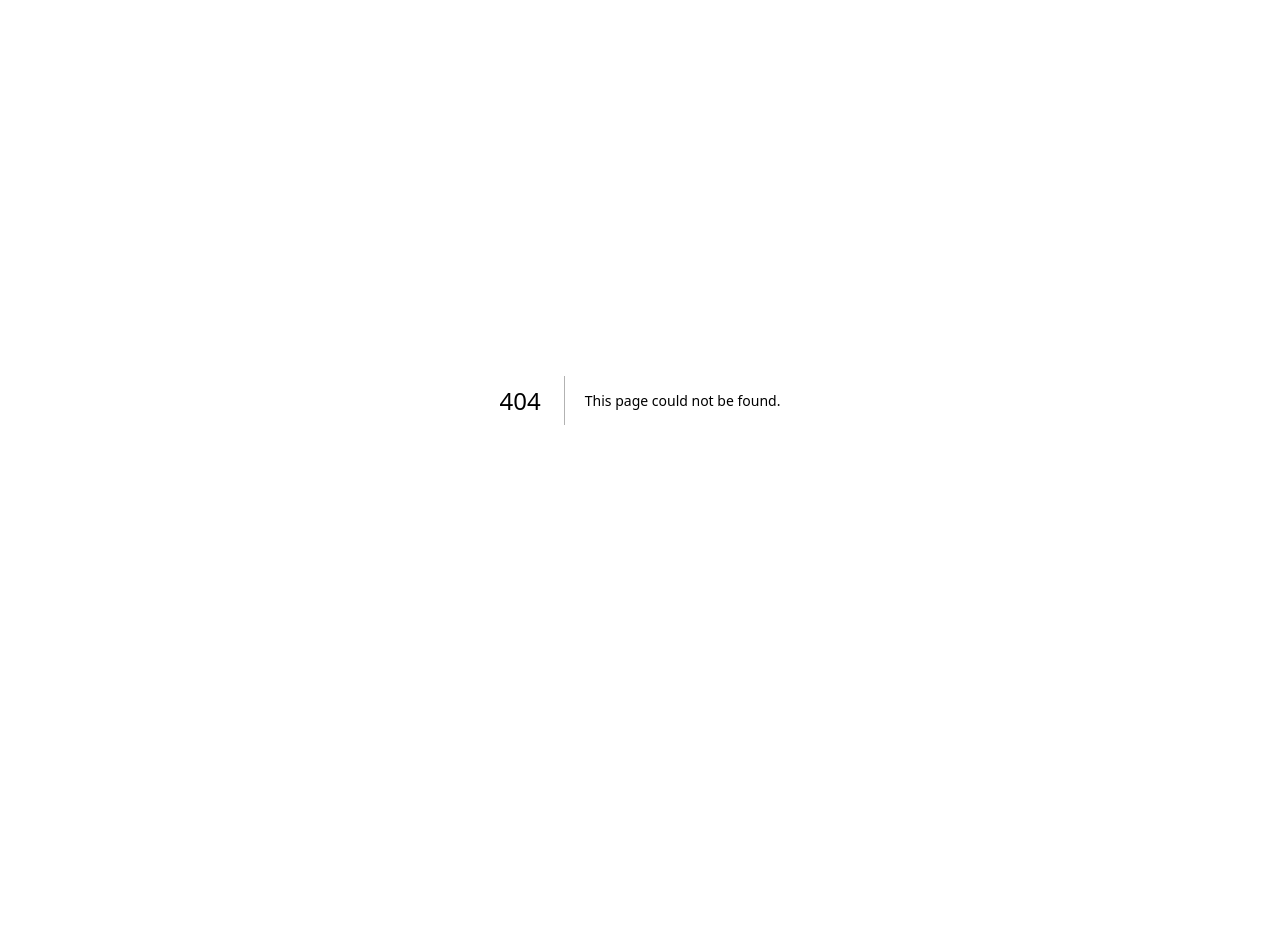
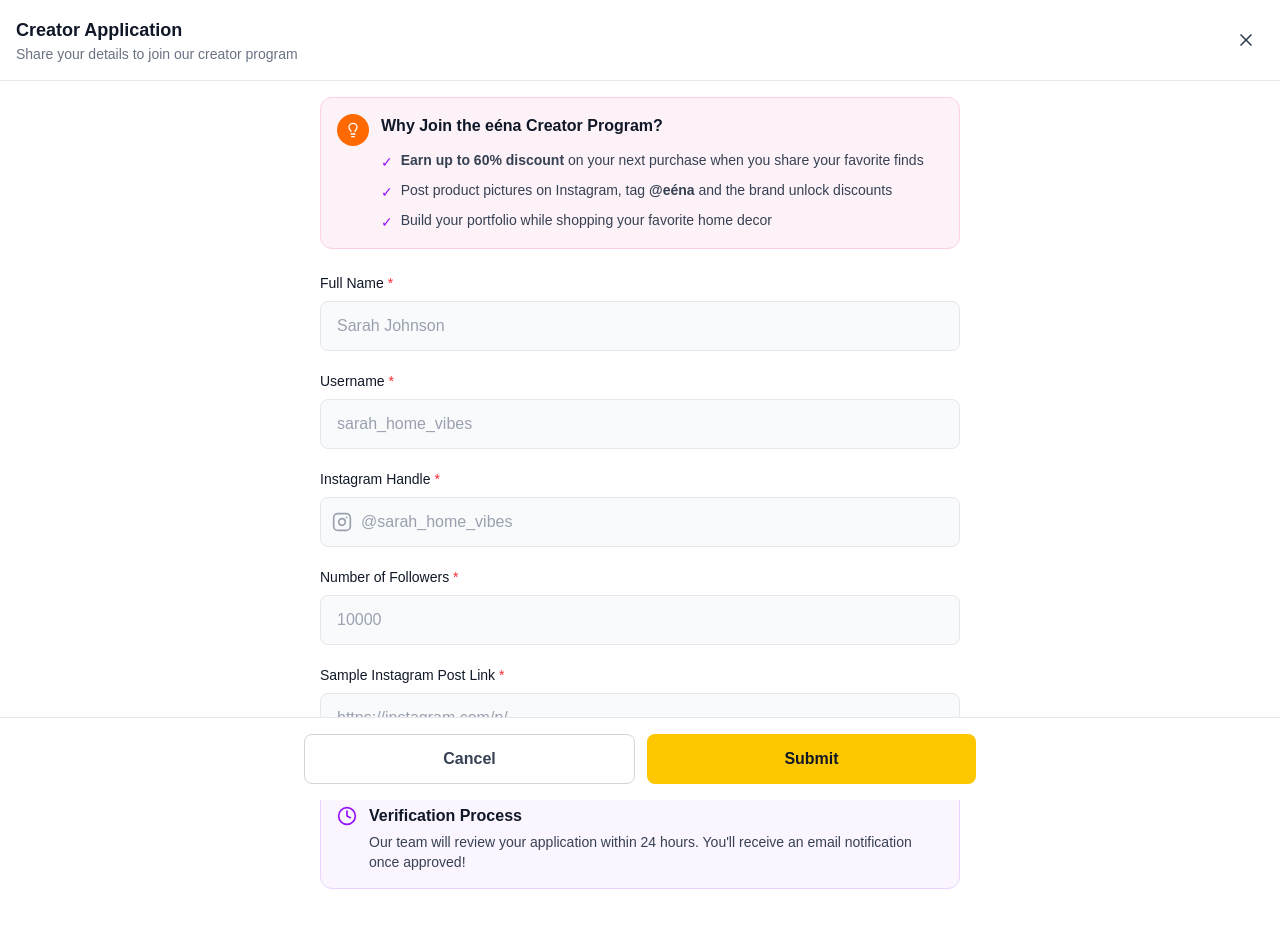
Before and after one commit to avinash-1707/eena-pins, a Next.js app: page /settings/creator-application in a window 1280 px wide. Before the commit this address had no page. Shown: the top 928 px of the page. Before the commit the page ends 800 px from the top, so only its background shows below. Built offline with nearby package versions, Linux system fonts and the light colour scheme.

Commit message:
feat: add CreatorCard component and Creator Application page with form handling

```diff
--- /dev/null
+++ b/src/app/settings/creator-application/page.tsx
@@ -0,0 +1,212 @@
+'use client';
+
+import React, { useState } from 'react';
+import { X, Lightbulb, Instagram, Clock } from 'lucide-react';
+import { useRouter } from 'next/navigation';
+
+export default function CreatorApplicationPage() {
+  const router = useRouter();
+  const [formData, setFormData] = useState({
+    fullName: '',
+    username: '',
+    instagramHandle: '',
+    followers: '',
+    samplePostLink: ''
+  });
+
+  const handleChange = (e: React.ChangeEvent<HTMLInputElement>) => {
+    setFormData({
+      ...formData,
+      [e.target.name]: e.target.value
+    });
+  };
+
+  const handleSubmit = (e: React.FormEvent) => {
+    e.preventDefault();
+    console.log('Creator Application Submitted:', formData);
+    // Add submission logic here
+    alert('Application submitted! We will review it within 24 hours.');
+    router.back();
+  };
+
+  const handleCancel = () => {
+    router.back();
+  };
+
+  return (
+    <div className="min-h-screen bg-white">
+      {/* Header */}
+      <header className="sticky top-0 bg-white border-b border-gray-200 z-10">
+        <div className="flex items-center justify-between px-4 py-4">
+          <div>
+            <h1 className="text-lg font-bold text-gray-900">Creator Application</h1>
+            <p className="text-sm text-gray-500">Share your details to join our creator program</p>
+          </div>
+          <button
+            onClick={handleCancel}
+            className="p-2 hover:bg-gray-100 rounded-lg transition-colors"
+          >
+            <X className="w-5 h-5 text-gray-700" />
+          </button>
+        </div>
+      </header>
+
+      <main className="p-4 max-w-2xl mx-auto pb-32">
+        {/* Info Card */}
+        <div className="bg-pink-50 border border-pink-200 rounded-xl p-4 mb-6">
+          <div className="flex gap-3">
+            <div className="w-8 h-8 bg-orange-500 rounded-full flex items-center justify-center flex-shrink-0">
+              <Lightbulb className="w-4 h-4 text-white" />
+            </div>
+            <div className="flex-1">
+              <h3 className="font-semibold text-gray-900 mb-3">
+                Why Join the eéna Creator Program?
+              </h3>
+              <ul className="space-y-2 text-sm text-gray-700">
+                <li className="flex items-start gap-2">
+                  <span className="text-purple-600 mt-0.5">✓</span>
+                  <span>
+                    <span className="font-semibold">Earn up to 60% discount</span> on your next purchase when you share your favorite finds
+                  </span>
+                </li>
+                <li className="flex items-start gap-2">
+                  <span className="text-purple-600 mt-0.5">✓</span>
+                  <span>
+                    Post product pictures on Instagram, tag <span className="font-semibold">@eéna</span> and the brand unlock discounts
+                  </span>
+                </li>
+                <li className="flex items-start gap-2">
+                  <span className="text-purple-600 mt-0.5">✓</span>
+                  <span>Build your portfolio while shopping your favorite home decor</span>
+                </li>
+              </ul>
+            </div>
+          </div>
+        </div>
+
+        {/* Form */}
+        <form onSubmit={handleSubmit} className="space-y-5">
+          {/* Full Name */}
+          <div>
+            <label className="block text-sm font-medium text-gray-900 mb-2">
+              Full Name <span className="text-red-500">*</span>
+            </label>
+            <input
+              type="text"
+              name="fullName"
+              value={formData.fullName}
+              onChange={handleChange}
+              placeholder="Sarah Johnson"
+              required
+              className="w-full px-4 py-3 bg-gray-50 border border-gray-200 rounded-lg text-gray-900 placeholder-gray-400 focus:outline-none focus:ring-2 focus:ring-purple-500 focus:border-transparent"
+            />
+          </div>
+
+          {/* Username */}
+          <div>
+            <label className="block text-sm font-medium text-gray-900 mb-2">
+              Username <span className="text-red-500">*</span>
+            </label>
+            <input
+              type="text"
+              name="username"
+              value={formData.username}
+              onChange={handleChange}
+              placeholder="sarah_home_vibes"
+              required
+              className="w-full px-4 py-3 bg-gray-50 border border-gray-200 rounded-lg text-gray-900 placeholder-gray-400 focus:outline-none focus:ring-2 focus:ring-purple-500 focus:border-transparent"
+            />
+          </div>
+
+          {/* Instagram Handle */}
+          <div>
+            <label className="block text-sm font-medium text-gray-900 mb-2">
+              Instagram Handle <span className="text-red-500">*</span>
+            </label>
+            <div className="relative">
+              <Instagram className="absolute left-3 top-1/2 -translate-y-1/2 w-5 h-5 text-gray-400" />
+              <input
+                type="text"
+                name="instagramHandle"
+                value={formData.instagramHandle}
+                onChange={handleChange}
+                placeholder="@sarah_home_vibes"
+                required
+                className="w-full pl-10 pr-4 py-3 bg-gray-50 border border-gray-200 rounded-lg text-gray-900 placeholder-gray-400 focus:outline-none focus:ring-2 focus:ring-purple-500 focus:border-transparent"
+              />
+            </div>
+          </div>
+
+          {/* Number of Followers */}
+          <div>
+            <label className="block text-sm font-medium text-gray-900 mb-2">
+              Number of Followers <span className="text-red-500">*</span>
+            </label>
+            <input
+              type="number"
+              name="followers"
+              value={formData.followers}
+              onChange={handleChange}
+              placeholder="10000"
+              required
+              min="0"
+              className="w-full px-4 py-3 bg-gray-50 border border-gray-200 rounded-lg text-gray-900 placeholder-gray-400 focus:outline-none focus:ring-2 focus:ring-purple-500 focus:border-transparent"
+            />
+          </div>
+
+          {/* Sample Instagram Post Link */}
+          <div>
+            <label className="block text-sm font-medium text-gray-900 mb-2">
+              Sample Instagram Post Link <span className="text-red-500">*</span>
+            </label>
+            <input
+              type="url"
+              name="samplePostLink"
+              value={formData.samplePostLink}
+              onChange={handleChange}
+              placeholder="https://instagram.com/p/..."
+              required
+              className="w-full px-4 py-3 bg-gray-50 border border-gray-200 rounded-lg text-gray-900 placeholder-gray-400 focus:outline-none focus:ring-2 focus:ring-purple-500 focus:border-transparent"
+            />
+            <p className="text-xs text-gray-500 mt-2">
+              Share a link to one of your best home decor posts
+            </p>
+          </div>
+
+          {/* Verification Process Info */}
+          <div className="bg-purple-50 border border-purple-200 rounded-xl p-4">
+            <div className="flex gap-3">
+              <Clock className="w-5 h-5 text-purple-600 flex-shrink-0 mt-0.5" />
+              <div>
+                <h4 className="font-semibold text-gray-900 mb-1">Verification Process</h4>
+                <p className="text-sm text-gray-700">
+                  Our team will review your application within 24 hours. You'll receive an email notification once approved!
+                </p>
+              </div>
+            </div>
+          </div>
+        </form>
+      </main>
+
+      {/* Fixed Bottom Buttons */}
+      <div className="fixed bottom-0 left-0 right-0 bg-white border-t border-gray-200 p-4">
+        <div className="max-w-2xl mx-auto flex gap-3">
+          <button
+            type="button"
+            onClick={handleCancel}
+            className="flex-1 px-6 py-3 bg-white border border-gray-300 text-gray-700 font-semibold rounded-lg hover:bg-gray-50 active:scale-95 transition-all"
+          >
+            Cancel
+          </button>
+          <button
+            type="submit"
+            onClick={handleSubmit}
+            className="flex-1 px-6 py-3 bg-yellow-400 text-gray-900 font-semibold rounded-lg hover:bg-yellow-500 active:scale-95 transition-all"
+          >
+            Submit
+          </button>
+        </div>
+      </div>
+    </div>
+  );
+}
--- a/src/components/settings/CreatorCard.tsx
+++ b/src/components/settings/CreatorCard.tsx
@@ -2,11 +2,13 @@
 
 import React from 'react';
 import { Sparkles } from 'lucide-react';
+import { useRouter } from 'next/navigation';
 
 const CreatorCard = () => {
+  const router = useRouter();
+
   const handleBecomeCreator = () => {
-    console.log('Become a Creator clicked');
-    // Navigate to creator onboarding
+    router.push('/settings/creator-application');
   };
 
   return (
```
